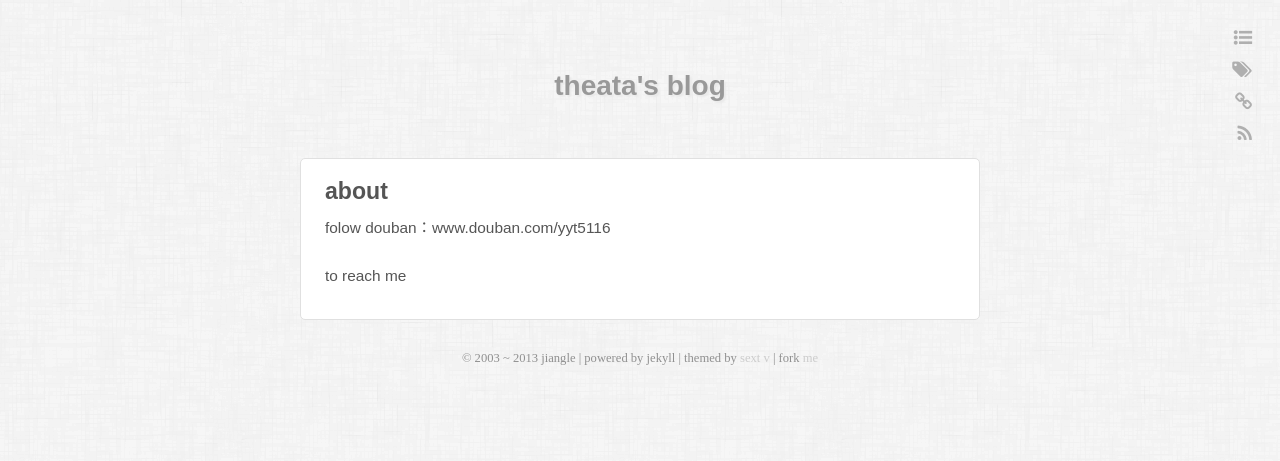
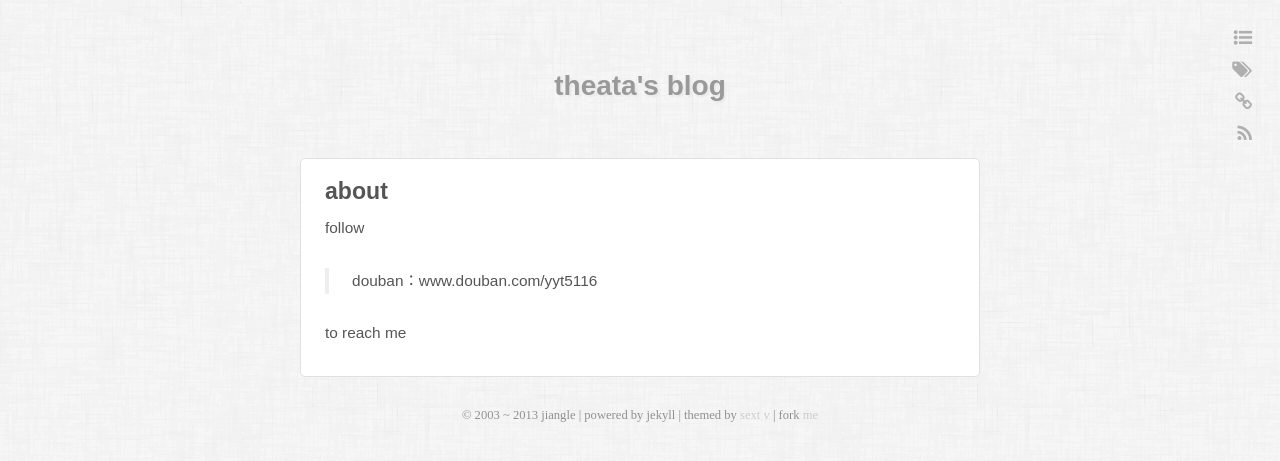
Before and after one commit to theata/theata.github.com, a Jekyll site: the page built from about.md, in a window 1280 px wide. Shown: the top 461 px of the page. Built offline with Jekyll 4.4.1, drawn with Linux system fonts in a browser that asks for light colours; some web fonts are replaced; Markdown is read by kramdown in place of the engine named in the settings.

Commit message:
modify about.md

```diff
--- a/about.md
+++ b/about.md
@@ -3,7 +3,8 @@ title: about
 layout: page
 ---
 
-folow
-douban：www.douban.com/yyt5116
+follow
+
+> douban：www.douban.com/yyt5116
 
 to reach me
```
